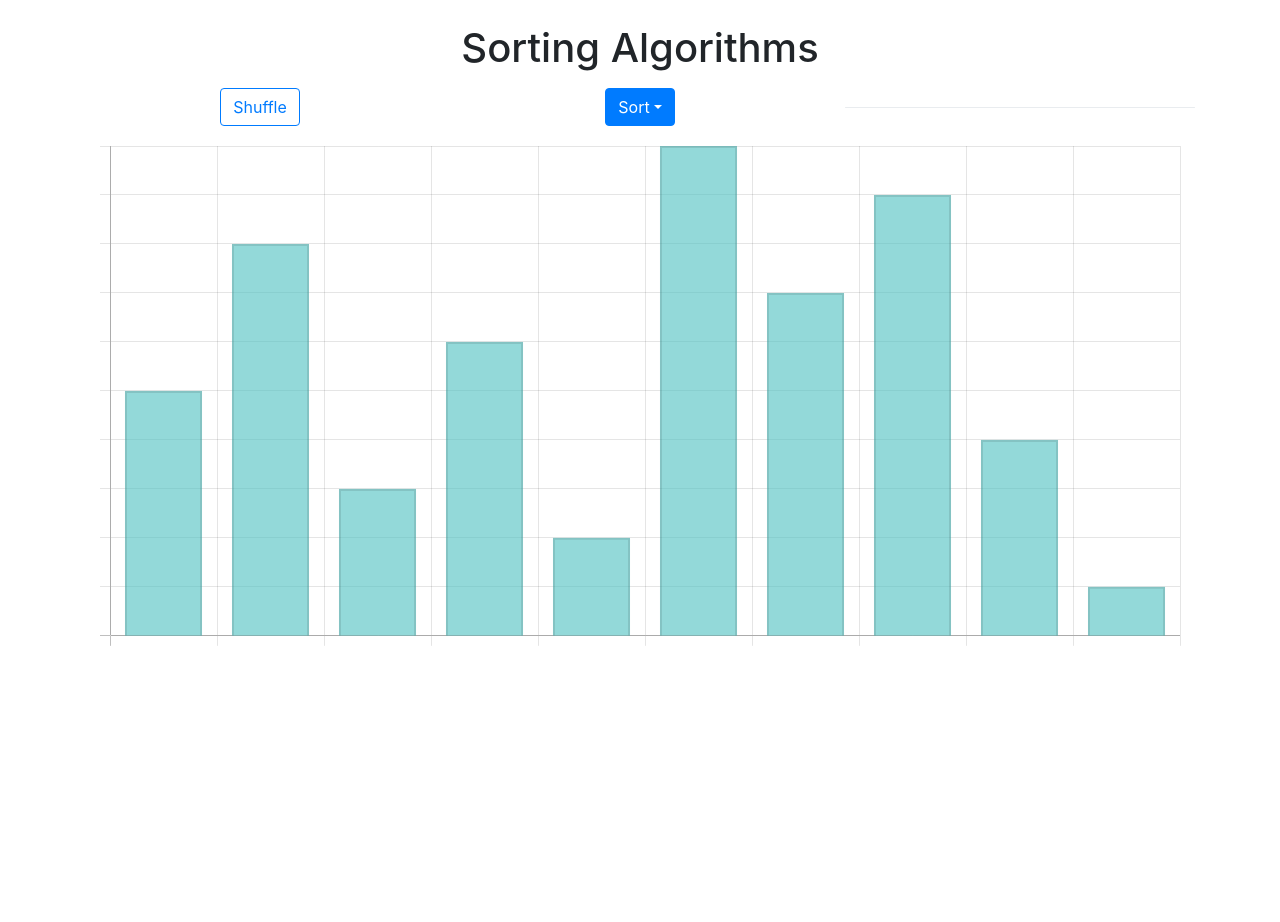
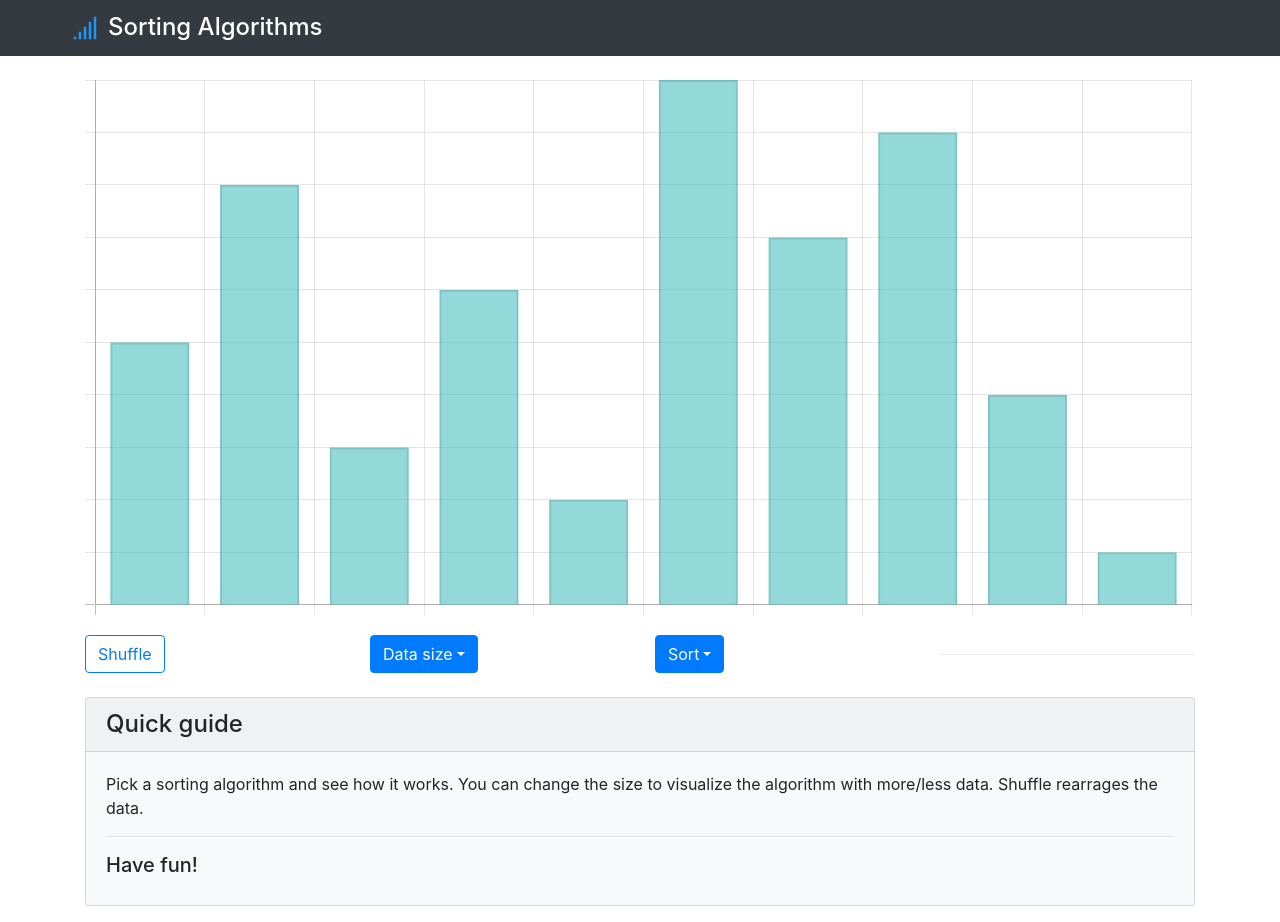
Before and after one commit to nicholasbailon/sorting-algorithms, a React (Create React App) app: page / in a window 1280 px wide. Before the commit the page ends 800 px from the top, so only its background shows below. Built offline with nearby package versions, Linux system fonts and the light colour scheme.

Commit message:
- Added description for each algorithm and a quick guide on how to use the app. - The data size can be changed. - Added nav bar with brand.

```diff
--- a/src/App.js
+++ b/src/App.js
@@ -7,6 +7,16 @@ import DropdownButton from "react-bootstrap/DropdownButton";
 import Dropdown from "react-bootstrap/Dropdown";
 import Button from "react-bootstrap/Button";
 import ProgressBar from "react-bootstrap/ProgressBar";
+import CustomNavBar from "./components/CustomNavBar";
+
+const helpInfo = [
+  {
+    name: "Quick guide",
+    description:
+      "Pick a sorting algorithm and see how it works. You can change the size to visualize the algorithm with more/less data. Shuffle rearrages the data.",
+    timeComplexity: "Have fun!"
+  }
+];
 
 var divStyle = {
   height: "1px"
@@ -16,32 +26,70 @@ class App extends Component {
   constructor(props) {
     super(props);
     this.sort = this.sort.bind(this);
+    this.changeDataSize = this.changeDataSize.bind(this);
+    this.state = {
+      progressBar: 0,
+      algoName: helpInfo[0].name,
+      algoDescription: helpInfo[0].description,
+      algoTimeComplexity: helpInfo[0].timeComplexity
+    };
   }
 
   shuffle = () => {
     this.refs.sortingChartRef.RandomizeChartData(true);
   };
 
+  changeDataSize(eventKey) {
+    this.refs.sortingChartRef.ChangeDataSize(eventKey);
+  }
+
   sort(eventKey) {
     this.refs.sortingChartRef.Sort(eventKey);
   }
 
+  updateProgressBar = val => {
+    this.setState({ progressBar: val });
+  };
+
+  updateAlgorithmInfo = algoInfo => {
+    this.setState({
+      algoName: algoInfo[0].name,
+      algoDescription: algoInfo[0].description,
+      algoTimeComplexity: algoInfo[0].timeComplexity
+    });
+  };
+
   render() {
     return (
+      <React.Fragment>
+        <CustomNavBar></CustomNavBar>
         <div className="App">
           <Container>
-          <Row className="mt-4">
+            <SortingChart
+              ref="sortingChartRef"
+              progressBarCallback={this.updateProgressBar}
+              algorithmInfoCallback={this.updateAlgorithmInfo}
+            />
+          </Container>
+          <Container className="mb-4">
+            <Row>
               <Col>
-              <h1 className="text-center">Sorting Algorithms</h1>
-            </Col>
-          </Row>
-          <Row className="mt-2">
-            <Col className="text-center">
                 <Button variant="outline-primary" onClick={this.shuffle}>
                   Shuffle
                 </Button>
               </Col>
-            <Col className="text-center">
+              <Col>
+                <DropdownButton
+                  id="dropdown-basic-button"
+                  title="Data size"
+                  onSelect={this.changeDataSize}
+                >
+                  <Dropdown.Item eventKey="1">Small</Dropdown.Item>
+                  <Dropdown.Item eventKey="2">Medium</Dropdown.Item>
+                  <Dropdown.Item eventKey="3">Large</Dropdown.Item>
+                </DropdownButton>
+              </Col>
+              <Col>
                 <DropdownButton
                   id="dropdown-basic-button"
                   title="Sort"
@@ -49,18 +97,32 @@ class App extends Component {
                 >
                   <Dropdown.Item eventKey="quicksort">Quick sort</Dropdown.Item>
                   <Dropdown.Item eventKey="mergesort">Merge sort</Dropdown.Item>
-                <Dropdown.Item eventKey="bubblesort">Bubble sort</Dropdown.Item>
+                  <Dropdown.Item eventKey="bubblesort">
+                    Bubble sort
+                  </Dropdown.Item>
                 </DropdownButton>
               </Col>
               <Col className="align-self-center">
-              <ProgressBar now={0} style={divStyle} />
+                <ProgressBar now={this.state.progressBar} style={divStyle} />
               </Col>
             </Row>
           </Container>
-        <Container fluid="true">
-          <SortingChart ref="sortingChartRef" />
+          <Container>
+            <Row>
+              <Col>
+                <div className="card bg-light mb-3">
+                  <h4 className="card-header">{this.state.algoName}</h4>
+                  <div className="card-body">
+                    <p className="card-text">{this.state.algoDescription}</p>
+                    <hr />
+                    <h5>{this.state.algoTimeComplexity}</h5>
+                  </div>
+                </div>
+              </Col>
+            </Row>
           </Container>
         </div>
+      </React.Fragment>
     );
   }
 }
--- a/src/components/BubbleSort.js
+++ b/src/components/BubbleSort.js
@@ -1,6 +1,18 @@
 let index = 0;
+const algoInfo = [
+  {
+    name: "Bubble Sort",
+    description:
+      "Bubble Sort is the simplest sorting algorithm that works by repeatedly swapping the adjacent elements if they are in wrong order. This is a very slow sorting algorithm compared to algorithms like quicksort, with worst-case complexity O(n^2). However, the tradeoff is that bubble sort is one of the easiest sorting algorithms to implement from scratch.",
+    timeComplexity: "Time complexity: O(n^2)"
+  }
+];
 
-function bubbleSort(arr, steps, indexP) {
+export function getBubbleSortInfo() {
+  return algoInfo;
+}
+
+export function bubbleSort(arr, steps, indexP) {
   index = indexP;
   sort(arr, steps);
 }
@@ -23,5 +35,3 @@ function sort(arr, steps) {
     }
   }
 }
-
-export default bubbleSort;
--- /dev/null
+++ b/src/components/CustomNavBar.js
@@ -0,0 +1,29 @@
+import React, { Component } from "react";
+import Navbar from "react-bootstrap/Navbar";
+import Container from "react-bootstrap/Container";
+
+class CustomNavBar extends Component {
+  state = {};
+  render() {
+    return (
+      <React.Fragment>
+        <Navbar bg="dark" variant="dark">
+          <Container>
+            <Navbar.Brand href="/">
+              <img
+                alt=""
+                src="/site_icon.png"
+                width="30"
+                height="30"
+                className="d-inline-block align-top"
+              />
+              <span className="ml-2 h4">Sorting Algorithms</span>
+            </Navbar.Brand>
+          </Container>
+        </Navbar>
+      </React.Fragment>
+    );
+  }
+}
+
+export default CustomNavBar;
--- a/src/components/QuickSort.js
+++ b/src/components/QuickSort.js
@@ -1,6 +1,18 @@
 let index = 0;
+const algoInfo = [
+  {
+    name: "Quick Sort",
+    description:
+      "Quick sort is an efficient divide and conquer sorting algorithm. Average case time complexity of Quick Sort is O(nlog(n)) with worst case time complexity being O(n^2). The steps involved in Quick Sort are: Choose an element to serve as a pivot, in this case, the last element of the array is the pivot. Partitioning: Sort the array in such a manner that all elements less than the pivot are to the left, and all elements greater than the pivot are to the right. Call Quicksort recursively, taking into account the previous pivot to properly subdivide the left and right arrays.",
+    timeComplexity: "Time complexity: O(nlog(n))"
+  }
+];
 
-function quickSort(arr, start, end, steps, indexP) {
+export function getQuickSortInfo() {
+  return algoInfo;
+}
+
+export function quickSort(arr, start, end, steps, indexP) {
   index = indexP;
   sortHelper(arr, start, end, steps);
 }
@@ -57,5 +69,3 @@ function swap(arr, firstIndex, secondIndex, steps) {
     index++;
   }
 }
-
-export default quickSort;
--- a/src/components/SortingChart.js
+++ b/src/components/SortingChart.js
@@ -1,21 +1,72 @@
 import React, { Component } from "react";
 import { Bar } from "react-chartjs-2";
-import quickSort from "./QuickSort";
-import bubbleSort from "./BubbleSort";
+import { quickSort, getQuickSortInfo } from "./QuickSort";
+import { bubbleSort, getBubbleSortInfo } from "./BubbleSort";
 
-let dataSorting = [100, 90, 80, 70, 60, 50, 40, 30, 20, 10];
-let steps = [[]];
-let index = 0;
+const dataSorting_01 = [100, 90, 80, 70, 60, 50, 40, 30, 20, 10];
+const dataSorting_02 = [
+  100,
+  95,
+  90,
+  85,
+  80,
+  75,
+  70,
+  65,
+  60,
+  55,
+  50,
+  45,
+  40,
+  35,
+  30,
+  25,
+  20,
+  15,
+  10,
+  5
+];
+const labels_01 = ["", "", "", "", "", "", "", "", "", ""];
+const labels_02 = [
+  "",
+  "",
+  "",
+  "",
+  "",
+  "",
+  "",
+  "",
+  "",
+  "",
+  "",
+  "",
+  "",
+  "",
+  "",
+  "",
+  "",
+  "",
+  "",
+  ""
+];
 const normalColor = "rgba(75, 192, 192, 0.6)";
 const changedColor = "rgba(192, 75, 192, 0.6)";
 const animationDuration = 1000;
+
+let dataSorting = [];
+let labels = [];
+let steps = [[]];
+let index = 0;
 
 class SortingChart extends Component {
   constructor(props) {
     super(props);
 
+    dataSorting = dataSorting_01;
+    labels = labels_01;
+
     this.state = {
-      labels: ["", "", "", "", "", "", "", "", "", ""],
+      labels: labels_01,
       datasets: [
         {
           data: this.RandomizeChartData(false),
@@ -25,6 +76,33 @@ class SortingChart extends Component {
       ]
     };
   }
+
+  ChangeDataSize = sizeType => {
+    switch (sizeType) {
+      case "1":
+        if (dataSorting.length === dataSorting_02.length) {
+          for (let i = dataSorting_01.length; i < dataSorting_02.length; i++)
+            this.chartReference.chartInstance.data.labels.pop();
+        }
+
+        dataSorting = dataSorting_01;
+        labels = labels_01;
+        break;
+      case "2":
+        if (dataSorting.length === dataSorting_01.length) {
+          for (let i = dataSorting_01.length; i < dataSorting_02.length; i++)
+            this.chartReference.chartInstance.data.labels.push("");
+        }
+        dataSorting = dataSorting_02;
+        labels = labels_02;
+        break;
+      case "3":
+        break;
+      default:
+        break;
+    }
+    this.RandomizeChartData(true);
+  };
 
   Sort = sortType => {
     index = 0;
@@ -40,12 +118,14 @@ class SortingChart extends Component {
         steps,
         index
       );
+      this.props.algorithmInfoCallback(getQuickSortInfo());
     } else if (sortType === "bubblesort") {
       bubbleSort(
         this.chartReference.chartInstance.data.datasets[0].data,
         steps,
         index
       );
+      this.props.algorithmInfoCallback(getBubbleSortInfo());
     }
     this.showSteps();
   };
@@ -59,10 +139,12 @@ class SortingChart extends Component {
         setTimeout(function() {
           self.chartReference.chartInstance.data.datasets[0].backgroundColor = normalColor;
           self.chartReference.chartInstance.update();
+          self.props.progressBarCallback(0);
         }, 1000);
         clearInterval(intervalId);
       }
       console.log(steps[i]);
+      self.props.progressBarCallback((i * 100) / (steps.length - 1));
       self.chartReference.chartInstance.data.datasets[0].data = steps[i];
 
       if (i - 1 >= 0) {
@@ -82,7 +164,6 @@ class SortingChart extends Component {
   // this function randomizes the elements in the array using a modern implementation of
   // Fisher and Yates' shuffle algorithm, time complexity O(n)
   RandomizeChartData = calledFromParent => {
-    dataSorting = [100, 90, 80, 70, 60, 50, 40, 30, 20, 10];
     for (let i = dataSorting.length - 1; i > 0; i--) {
       const j = Math.floor(Math.random() * dataSorting.length);
       const temp = dataSorting[i];
@@ -92,6 +173,8 @@ class SortingChart extends Component {
     if (calledFromParent) {
       this.chartReference.chartInstance.options.animation.duration = animationDuration;
       this.chartReference.chartInstance.data.datasets[0].data = dataSorting;
+      this.chartReference.chartInstance.labels = labels;
+      this.chartReference.chartInstance.clear();
       this.chartReference.chartInstance.update();
     } else {
       return dataSorting;
@@ -100,25 +183,16 @@ class SortingChart extends Component {
 
   render() {
     return (
+      <article className="mt-4">
         <Bar
           ref={reference => (this.chartReference = reference)}
           data={this.state}
           options={{
             title: {
-            display: false,
-            text: "Quick sort",
-            fontSize: 20
+              display: false
             },
             scales: {
               yAxes: [{ ticks: { beginAtZero: true, display: false } }]
-          },
-          layout: {
-            padding: {
-              left: 100,
-              right: 100,
-              top: 20,
-              bottom: 100
-            }
             },
             legend: {
               display: false
@@ -126,6 +200,7 @@ class SortingChart extends Component {
             maintainAspectRatio: true
           }}
         />
+      </article>
     );
   }
 }
```
Also changed, not shown: public/site_icon.png (added). Lines whose indentation alone changed are shown as unchanged.
